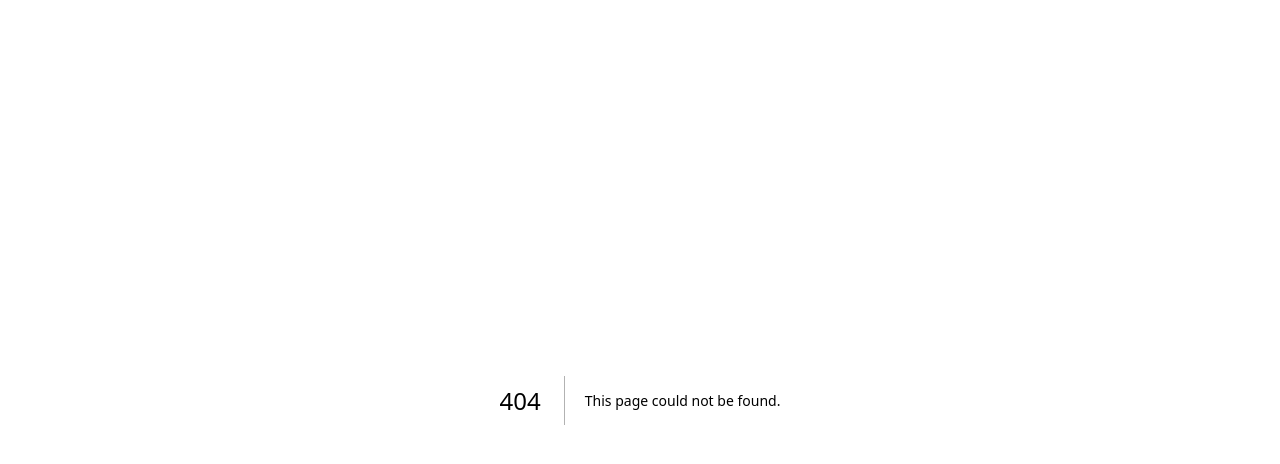
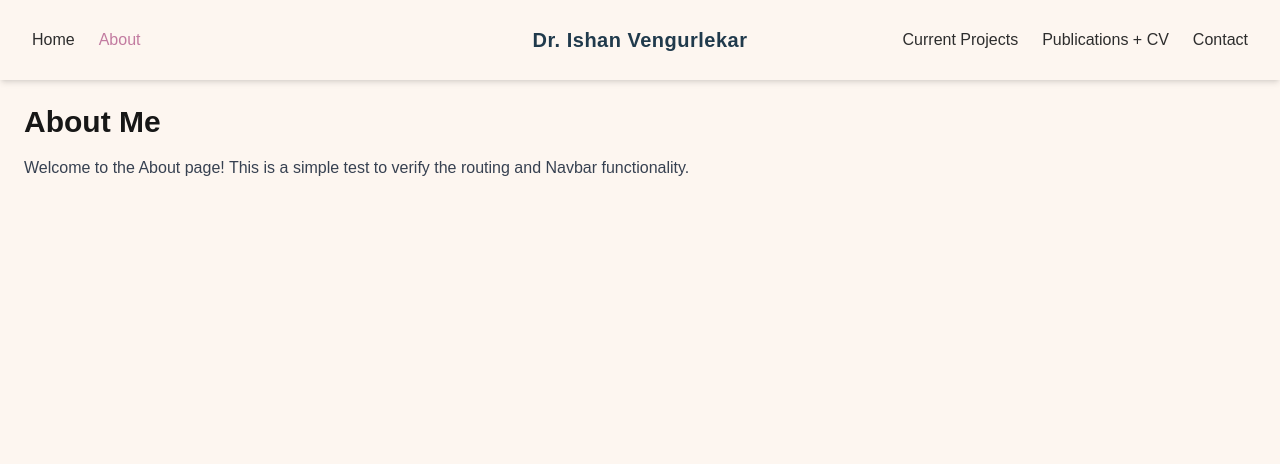
Before and after one commit to emw8105/ishan-psych-profile, a Next.js app: page /about in a window 1280 px wide. Before the commit this address had no page. Shown: the top 464 px of the page. Built offline with nearby package versions, Linux system fonts and the light colour scheme.

Commit message:
navbar now in layout to display on all pages, simple pages set up for routing

```diff
--- /dev/null
+++ b/src/app/about/page.tsx
@@ -0,0 +1,10 @@
+export default function AboutPage() {
+    return (
+      <div className="p-6">
+        <h1 className="text-3xl font-bold mb-4">About Me</h1>
+        <p className="text-gray-700">
+          Welcome to the About page! This is a simple test to verify the routing and Navbar functionality.
+        </p>
+      </div>
+    );
+  }
--- a/src/app/layout.tsx
+++ b/src/app/layout.tsx
@@ -1,5 +1,6 @@
 import type { Metadata } from "next";
 import localFont from "next/font/local";
+import Navbar from "@/components/Navbar";
 import "./globals.css";
 
 const geistSans = localFont({
@@ -25,10 +26,9 @@ export default function RootLayout({
 }>) {
   return (
     <html lang="en">
-      <body
-        className={`${geistSans.variable} ${geistMono.variable} antialiased`}
-      >
-        {children}
+      <body className="bg-off-white">
+        <Navbar />
+        <main>{children}</main>
       </body>
     </html>
   );
--- a/src/app/page.tsx
+++ b/src/app/page.tsx
@@ -4,7 +4,6 @@ import Image from "next/image";
 export default function Home() {
   return (
     <div>
-      <Navbar />
       <h1>hello world!!!</h1>
     </div>
   );
```
Also changed, not shown: src/app/contact/page.tsx (added).
